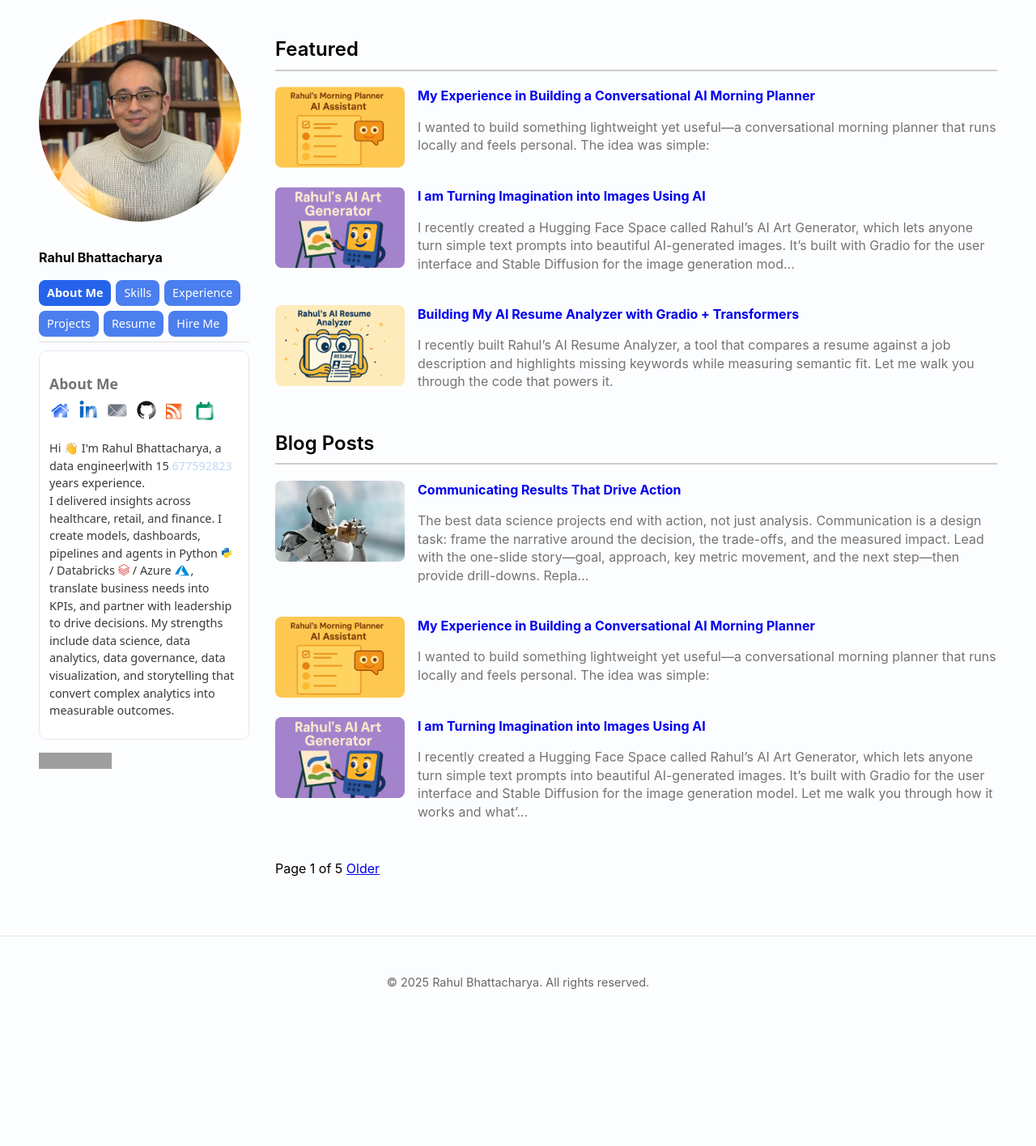
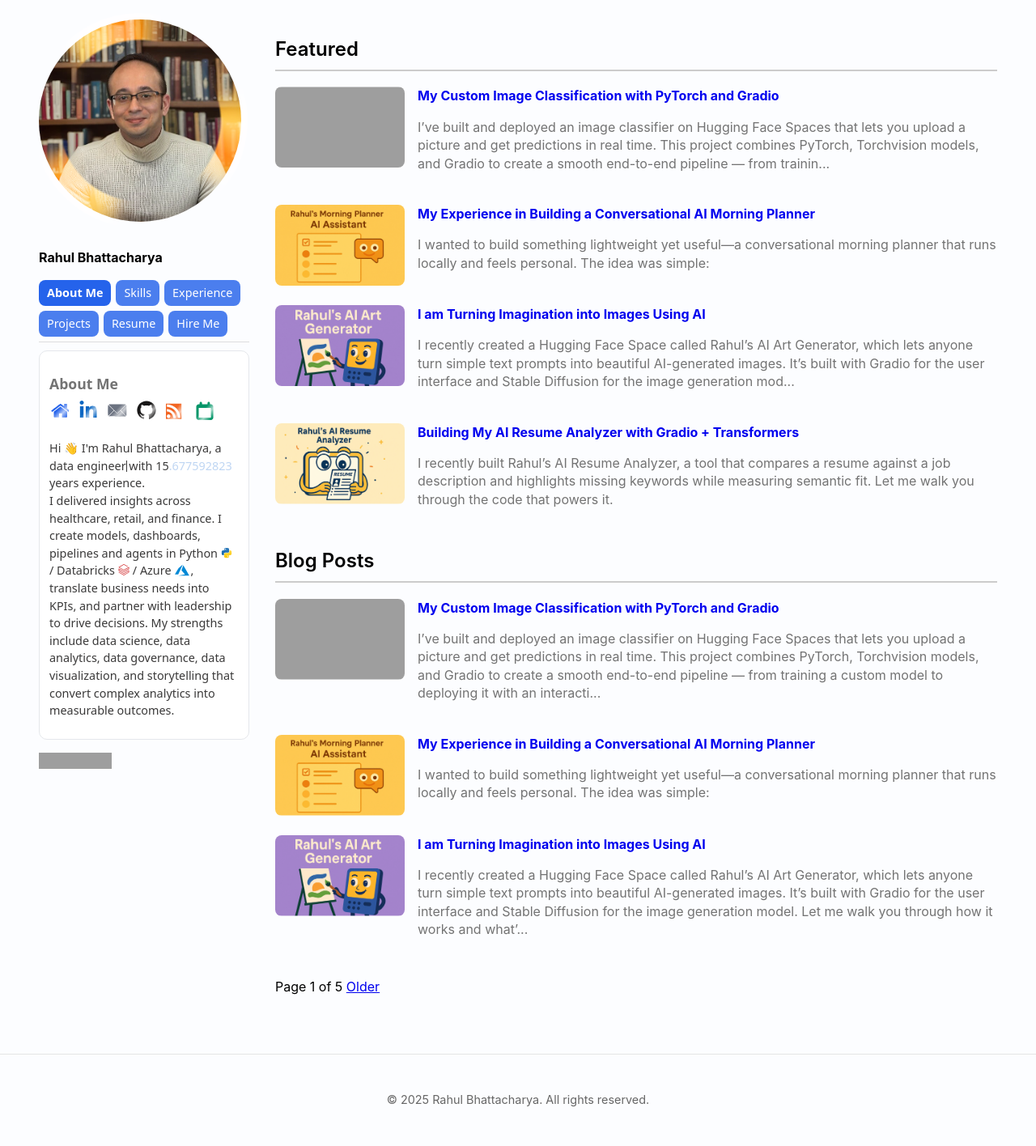
Before and after one commit to RahulBhattacharya1/RahulBhattacharya1.github.io, a Jekyll site: the page built from index.html, in a window 1280 px wide. Shown: the whole page at 81% size. Built offline with Jekyll 4.4.1, drawn with Linux system fonts in a browser that asks for light colours; the list of posts is cut into pages by our own code; before the commit the page ends 1270 px from its top, so only the background shows below that; some of the changed lines change nothing that is shown; grey boxes are pictures that could not be loaded.

Commit message:
Update 2025-08-24-second.md

````diff
--- a/_posts/2025-08-24-second.md
+++ b/_posts/2025-08-24-second.md
@@ -1,12 +1,126 @@
 ---
 layout: default
-title: "Communicating Results That Drive Action"
-date: 2025-08-29 23:37:00
-categories: [intro]
-tags: [getting-started]
-thumbnail: /assets/images/robot.webp
+title: "My Custom Image Classification with PyTorch and Gradio"
+date: 2025-08-29 23:37:33
+categories: [ai]
+tags: [ai,art,classification]
+thumbnail: /assets/images/ai_image_classifier.webp
+featured: true
 ---
 
-The best data science projects end with action, not just analysis. Communication is a design task: frame the narrative around the decision, the trade-offs, and the measured impact. Lead with the one-slide story—goal, approach, key metric movement, and the next step—then provide drill-downs. Replace jargon with concrete examples: “Sending emails at 9 a.m. increased open rate by 12% for new users” beats “time-based uplift was significant.” Let visuals carry the argument: simple, labeled charts; sensible baselines; error bars where uncertainty matters.
+I’ve built and deployed an **image classifier** on [Hugging Face Spaces](https://rahulbhattacharya-rahuls-image-classifier.hf.space) that lets you upload a picture and get predictions in real time. This project combines **PyTorch**, **Torchvision models**, and **Gradio** to create a smooth end-to-end pipeline — from training a custom model to deploying it with an interactive UI.
 
-Always address uncertainty and risk. Show sensitivity to assumptions, include back-tests across time, and quantify operational costs. Place the model in a workflow: who sees the signal, what they do differently, how feedback closes the loop. Define guardrails and failure modes before rollout, and run a small A/B or holdout to verify results in the wild. Document what didn’t work—ideas tested and discarded—because transparency builds credibility. The goal isn’t the fanciest model; it’s a repeatable path from insight to business change.
+---
+
+<iframe
+	src="https://rahulbhattacharya-rahuls-image-classifier.hf.space"
+style="width:100%;height:820px;border:0;border-radius:12px;overflow:hidden"></iframe>
+# 🖼️ Rahul’s Image Classifier – Build, Train, and Deploy with Hugging Face
+
+
+## 🚀 The Idea
+
+The goal is simple:
+- Train a model on your own dataset.
+- Save it with labels.
+- Deploy it to Hugging Face Spaces with a user-friendly interface.
+
+If no custom model is uploaded, the app falls back to **ImageNet** with a pretrained ResNet50 so you always get a working demo.
+
+---
+
+## 🛠️ The App (app.py)
+
+The app is powered by **Gradio Blocks**. Here’s what happens under the hood:
+
+### Loading Models
+```python
+def build_model(model_name: str, num_classes: int):
+    if model_name == "resnet50":
+        m = resnet50(weights=ResNet50_Weights.DEFAULT)
+        in_f = m.fc.in_features
+        m.fc = torch.nn.Linear(in_f, num_classes)
+        tfm = ResNet50_Weights.DEFAULT.transforms()
+    # similar setup for efficientnet_b0 and vit_b_16
+```
+
+- Supports **ResNet50**, **EfficientNet-B0**, and **ViT-B16**.
+- The final classification layer is replaced with a new one matching your dataset classes.
+- Each model comes with its own preprocessing transforms.
+
+### Custom vs. Fallback
+```python
+CUSTOM_MODEL, CUSTOM_TFM, CUSTOM_CLASSES = load_custom()
+if CUSTOM_MODEL is None:
+    IMAGENET_MODEL, IMAGENET_TFM, IMAGENET_CLASSES = load_imagenet_fallback()
+```
+
+- If you provide `model.pth` and `labels.json`, the app loads your custom model.
+- Otherwise, it defaults to **ImageNet demo mode**.
+
+### Prediction
+```python
+def predict(img: Image.Image, top_k: int = 3):
+    x = tfm(img).unsqueeze(0)
+    with torch.no_grad():
+        logits = model(x)
+        probs = F.softmax(logits, dim=1)[0]
+        topk = torch.topk(probs, k=min(top_k, probs.numel()))
+    return {classes[i]: float(topk.values[i]) for i in range(len(topk.indices))}
+```
+
+- Takes an uploaded image, applies transforms, runs inference, and returns top-K predictions with probabilities.
+
+### Gradio Interface
+```python
+with gr.Blocks(title="Image Classifier (Transfer Learning)") as demo:
+    gr.Markdown("# Rahul's Image Classifier")
+    inp = gr.Image(type="pil", label="Upload image")
+    k   = gr.Slider(1, 5, value=3, step=1, label="Top-K")
+    out = gr.Label(num_top_classes=5, label="Predictions")
+    btn.click(fn=predict, inputs=[inp, k], outputs=[out])
+```
+
+- Upload an image, choose top-K predictions, and click **Predict**.
+- The predictions appear instantly in a neat label box.
+
+---
+
+## 🎓 Training the Model (train.py)
+
+Before deploying, I trained my own model with a flexible script.
+
+### Build Model
+```python
+model, train_tfms, val_tfms = build_model(args.model_name, num_classes)
+```
+- Chooses architecture (`resnet50`, `efficientnet_b0`, `vit_b_16`).
+- Applies normalization and data augmentation (resize, crop, flips).
+
+### Training Loop
+```python
+for epoch in range(1, args.epochs+1):
+    tr_loss, tr_acc = train_one_epoch(model, train_loader, opt, device)
+    va_loss, va_acc = evaluate(model, val_loader, device)
+    if va_acc > best_acc:
+        torch.save(model.state_dict(), best_path)
+```
+
+- Uses **AdamW optimizer** and **CrossEntropy loss**.
+- Saves the best model based on validation accuracy.
+
+### Saving Metadata
+```python
+with open(os.path.join(args.out_dir, "labels.json"), "w") as f:
+    json.dump({"model_name": args.model_name, "classes": classes}, f, indent=2)
+```
+
+- Stores the model type and class labels so `app.py` knows how to rebuild it.
+
+---
+
+## ✨ Why This Project Matters
+
+- **Transfer Learning**: Reuses pretrained models for fast, accurate classification.
+- **Flexible Deployment**: Works with your own custom dataset or defaults to ImageNet.
+- **Interactive AI**: Gradio + Hugging Face Spaces makes it simple for anyone to test AI in the browser.
````
